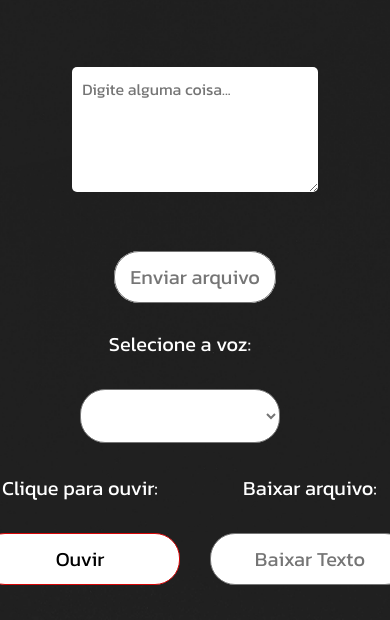
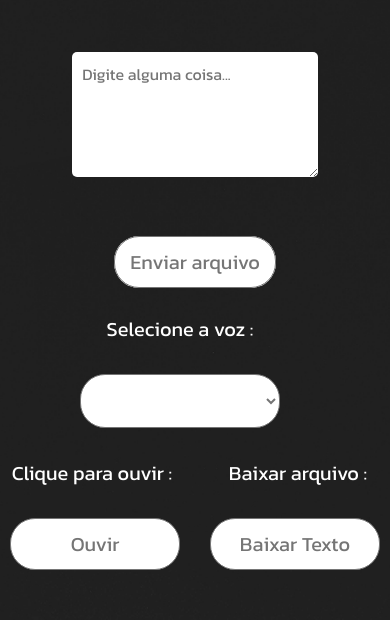
Before and after one commit to FernandoJesuss/Text_To_Voice, a plain HTML site: page index.html in a window 390 px wide. Shown: the part 224-844 px from the top of the page. Drawn offline with Linux system fonts and the light colour scheme.

Commit message:
Fix:bug fixes

```diff
--- a/css/styles.css
+++ b/css/styles.css
@@ -155,7 +155,7 @@ button:hover, #listen-btn:hover, #label-file:hover {
             border-radius: 25px;
         }
 
-        #voice:hover, button:hover, #label-file:hover, #listen-btn {
+        #voice:hover, button:hover, #label-file:hover, #listen-btn:hover {
             color: #000;
             border:  1px solid #d70505;
         }
@@ -190,4 +190,24 @@ main {
         width: 90%;
     }
 
+    #download-btn {
+        width: 85%;
+        margin-bottom: 15%;
+    }
+
+    #listen-btn {
+       width: 85%;
+       margin-left: 15%;
+    }
+
+    .ouvir-o {
+        margin-left: 12%;
+    }
+
+    .arq {
+        margin-right: 12%;
+    }
+
+
+
 }
--- a/index.html
+++ b/index.html
@@ -12,7 +12,7 @@
 
     <main>
         <h1>Conversor de <span>Texto</span> para <span>Voz</span></h1>
-        <p>Digite um texto ou envie um arquivo:</p>
+        <p>Digite um texto ou envie um arquivo :</p>
 
         <div id="content">
             <textarea placeholder="Digite alguma coisa..." id="text"></textarea>
@@ -24,18 +24,18 @@
 
             <div class="actions">
                 <div class="action-box box1">
-                    <p>Selecione a voz:</p>
+                    <p>Selecione a voz :</p>
                     <select id="voice"></select>
                 </div>
 
                 <div class="last-btn">
                 <div class="action-box">
-                    <p>Clique para ouvir:</p>
+                    <p class="ouvir-o">Clique para ouvir :</p>
                     <button id="listen-btn">Ouvir</button>
                 </div>
 
                 <div class="action-box">
-                    <p>Baixar arquivo:</p>
+                    <p class="arq">Baixar arquivo :</p>
                     <button id="download-btn">Baixar Texto</button>
                 </div>
                 </div>
```
